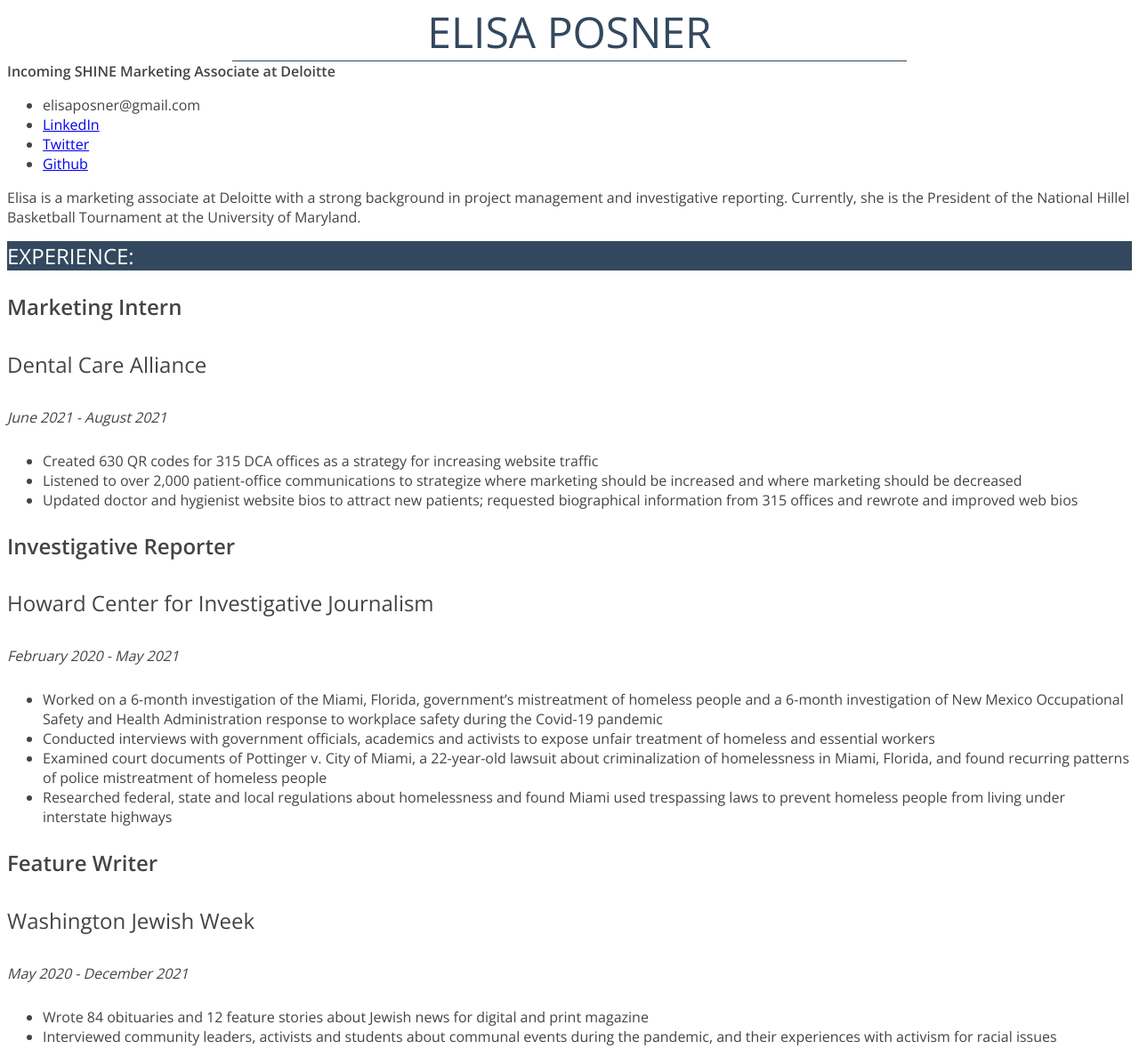
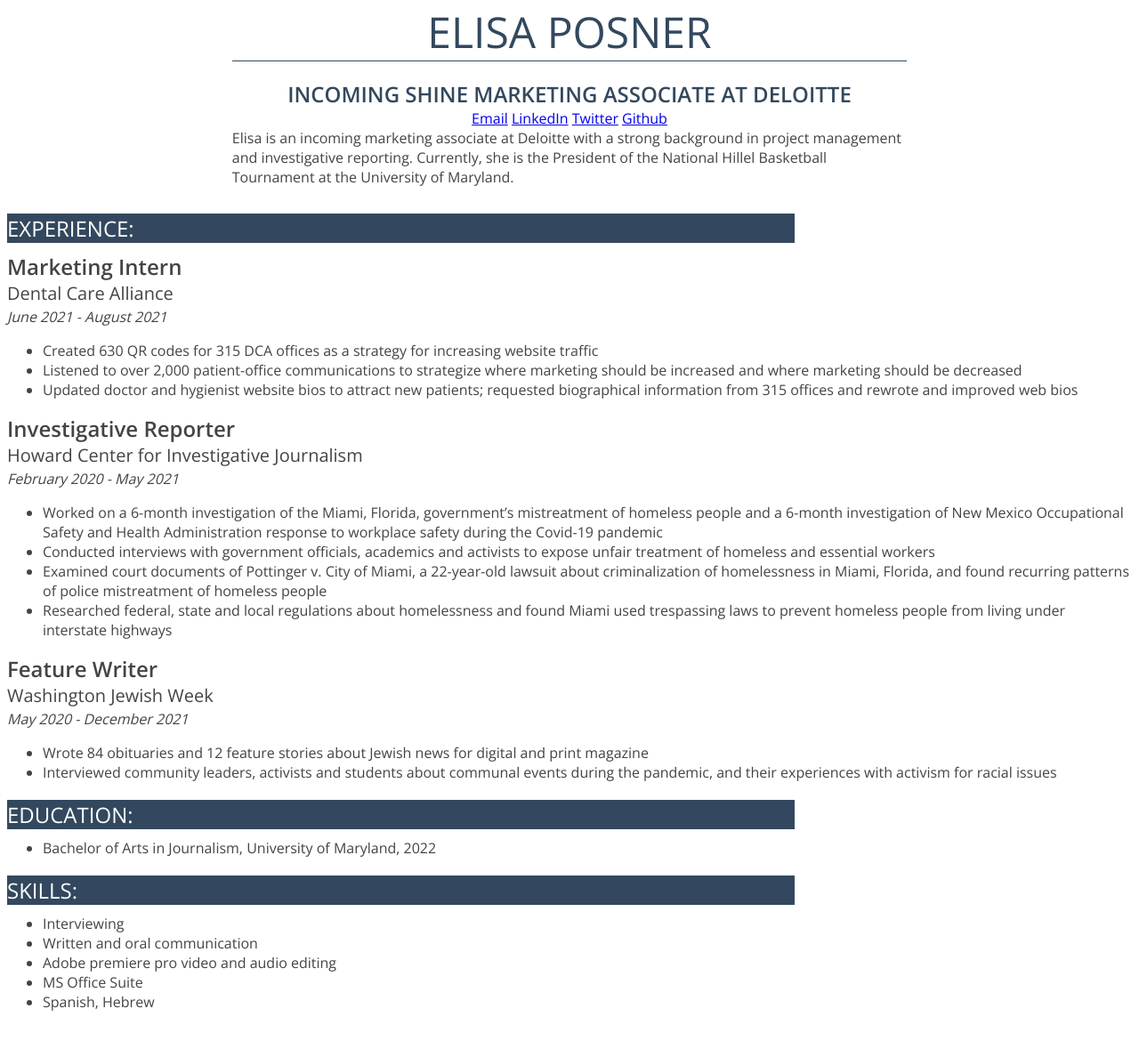
Before and after one commit to elisaposner/elisa-posner-jour352, a plain HTML site: page resume/index.html in a window 1280 px wide. Shown: the part 5-1184 px from the top of the page at 89% size. After the commit the page ends 1150 px from the top, so only its background shows below. Drawn offline with nearby package versions, Linux system fonts and the light colour scheme.

Commit message:
css update

```diff
--- a/resume/index.html
+++ b/resume/index.html
@@ -16,45 +16,48 @@
 	<div id="name">Elisa Posner
 	</div>
 
-	<strong>Incoming SHINE Marketing Associate at Deloitte</strong>
+	<div id="title">Incoming SHINE Marketing Associate at Deloitte</div>
 	<img src="linkedin_pic.png" alt="Elisa Posner picture" width="300">
-	<ul>
-		<li>elisaposner@gmail.com</li>
+
+	<ul class="menu">
+		<li><a href="elisaposner@gmail.com/">Email</a></li>
 		<li><a href="https://www.linkedin.com/in/elisa-posner-554865195/">LinkedIn</a></li>
 		<li><a href="https://twitter.com/elisaposner">Twitter</a></li>
 		<li><a href="https://github.com/elisaposner">Github</a></li>
 	</ul>
-	<p>Elisa is a marketing associate at Deloitte with a strong background in project management and investigative reporting. Currently, she is the President of the National Hillel Basketball Tournament at the University of Maryland.</p>
+	<div class="top"> Elisa is an incoming marketing associate at Deloitte with a strong background in project management and investigative reporting. Currently, she is the President of the National Hillel Basketball Tournament at the University of Maryland. </div>
 	<div class="sectionheader">Experience:</div>
-	<h3>Marketing Intern</h3>
-	<h4>Dental Care Alliance</h4>
-	<h5>June 2021 - August 2021</h5>
+	<div class="jobtitle">Marketing Intern</div>
+	<div class="organization">Dental Care Alliance</div>
+	<div class="date">June 2021 - August 2021</div>
 	<ul>
 		<li>Created 630 QR codes for 315 DCA offices as a strategy for increasing website traffic</li>
 		<li>Listened to over 2,000 patient-office communications to strategize where marketing should be increased and where marketing should be decreased</li>
 		<li>Updated doctor and hygienist website bios to attract new patients; requested biographical information from 315 offices and rewrote and improved web bios</li>
 	</ul>
-	<h3>Investigative Reporter</h3>
-	<h4>Howard Center for Investigative Journalism</h4>
-	<h5>February 2020 - May 2021</h5>                                                                    <ul>
+	<div class="jobtitle">Investigative Reporter</div>
+	<div class="organization">Howard Center for Investigative Journalism</div>
+	<div class="date">February 2020 - May 2021</div>
+	<ul>
 		<li>Worked on a 6-month investigation of the Miami, Florida, government’s mistreatment of homeless people and a 6-month investigation of New Mexico Occupational Safety and Health Administration response to workplace safety during the Covid-19 pandemic </li>
 		<li>Conducted interviews with government officials, academics and activists to expose unfair treatment of homeless and essential workers</li>
 		<li>Examined court documents of Pottinger v. City of Miami, a 22-year-old lawsuit about criminalization of homelessness in Miami, Florida, and found recurring patterns of police mistreatment of homeless people</li>
 		<li>Researched federal, state and local regulations about homelessness and found Miami used trespassing laws to prevent homeless people from living under interstate highways</li>
 	</ul>
-	<h3>Feature Writer</h3>
-	<h4>Washington Jewish Week</h4>
-	<h5>May 2020 - December 2021</h5>                                                                    <ul>
+	<div class="jobtitle">Feature Writer</div>
+	<div class="organization">Washington Jewish Week</div>
+	<div class="date">May 2020 - December 2021</div>
+	<ul>
 		<li>Wrote 84 obituaries and 12 feature stories about Jewish news for digital and print magazine</li>
 		<li>Interviewed community leaders, activists and students about communal events during the pandemic, and their experiences with activism for racial issues</li>
 	</ul>
 	<div class="sectionheader">Education:
 	</div>
-	<ul>
+	<ul id="degrees">
 		<li>Bachelor of Arts in Journalism, University of Maryland, 2022</li>
 	</ul>
 	<div class="sectionheader">Skills:</div>
-	<ul>
+	<ul id="do">
 		<li>Interviewing</li>
 		<li>Written and oral communication</li>
 		<li>Adobe premiere pro video and audio editing</li>
--- a/resume/style.css
+++ b/resume/style.css
@@ -23,10 +23,13 @@
 	display: none;
 }
 
-b{
+#title {
 	text-transform: uppercase;
 	font-size: 1.5em;
 	color: #33485e;
+	font-weight: 600;
+	text-align: center;
+	margin: 20px 0 0 0;
 }
 
 /*Experience*/
@@ -36,25 +39,28 @@
 	background-color: #33485e;
 	color: white;
 	font-weight: 400;
-
+	margin: 20px 0 10px 0;
+	width: 70%;
+	min-width: 300px;
 }
 
-h3{
+.jobtitle {
 	font-weight: 600;
 	font-size: 1.5em;
 
 }
 
-h4{
+.organization {
 	font-weight: 400;
-	font-size: 1.5em;
+	font-size: 1.25em;
 
 }
 
-h5{
+.date {
 	font-weight: 400;
 	font-size: 1em;
 	font-style: italic;
+	margin-top: 2px;
 
 }
 
@@ -63,3 +69,28 @@
 	font-size: 1em;
 
 }
+
+.menu {
+	margin: 0px;
+	padding: 0px;
+	text-align: center;
+ }
+
+.menu li {
+	display: inline;
+}
+
+#degrees {
+	margin: 5px 0 0 0;
+}
+
+#do {
+	margin: 5px 0 0 0;
+}
+
+.top {
+	width: 60%;
+	in-width: 300px;
+	margin: 0 auto;
+	margin-bottom: 30px;
+}
```
Also changed, not shown: 1 other file.
